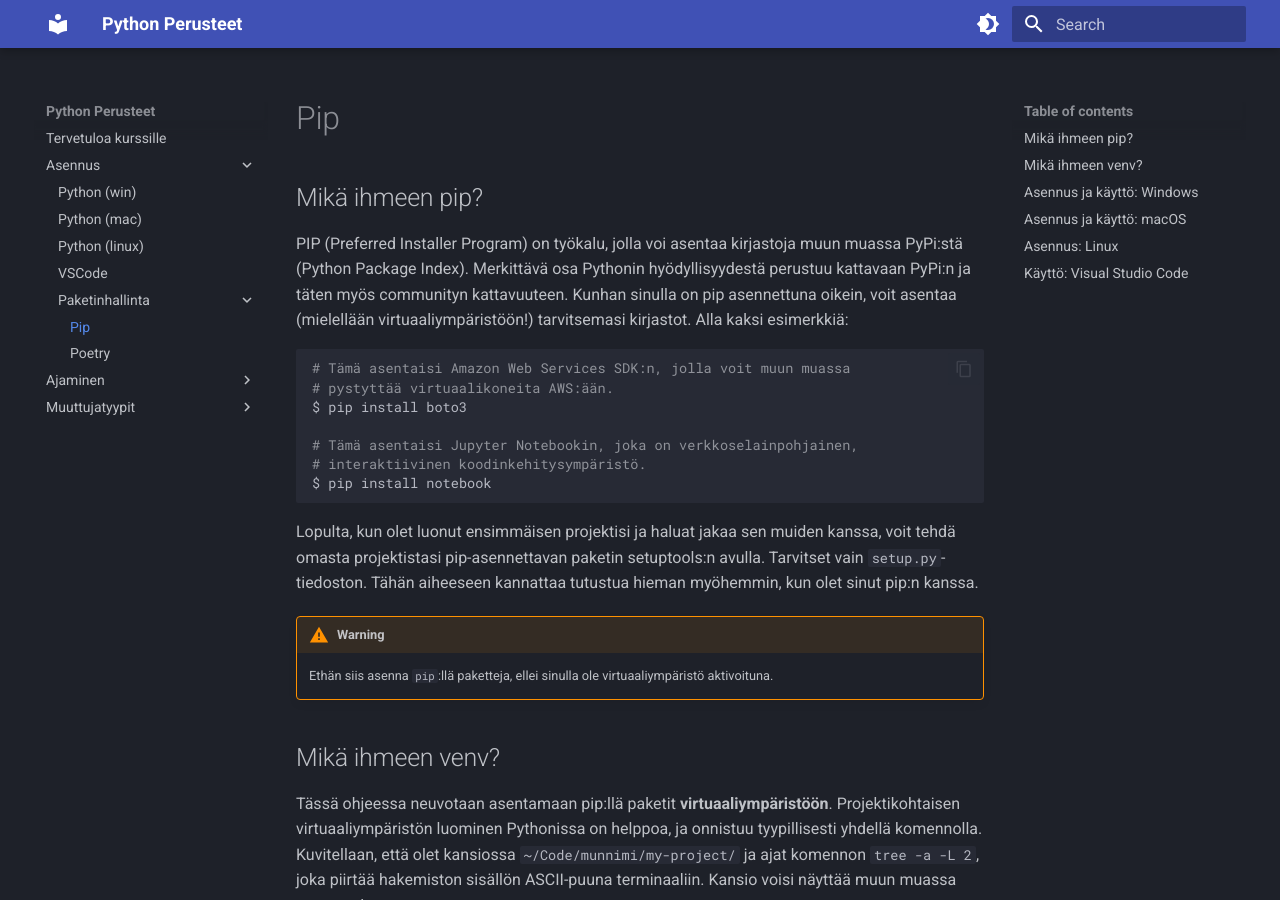
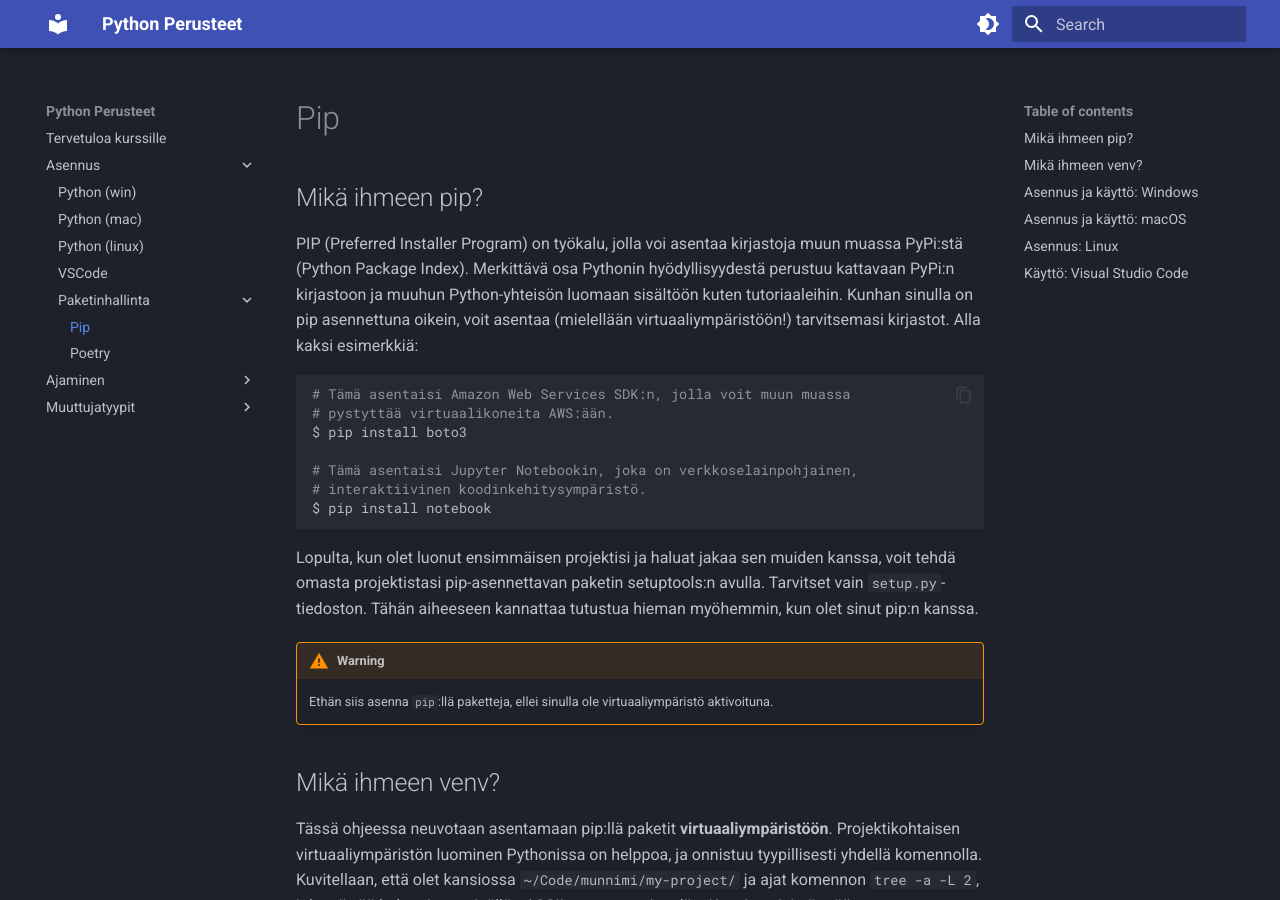
Before and after one commit to sourander/python-perusteet, an MkDocs documentation site: the page built from docs/asennus/paketinhallinta/pip.md, in a window 1280 px wide and 900 px high. Built offline with MkDocs 1.6.1 and Material for MkDocs 9.7.7, drawn with Linux system fonts in a browser that asks for light colours.

Commit message:
Grammar fixed

````diff
--- a/docs/asennus/paketinhallinta/pip.md
+++ b/docs/asennus/paketinhallinta/pip.md
@@ -1,6 +1,6 @@
 ## Mikä ihmeen pip?
 
-PIP (Preferred Installer Program) on työkalu, jolla voi asentaa kirjastoja muun muassa PyPi:stä (Python Package Index). Merkittävä osa Pythonin hyödyllisyydestä perustuu kattavaan PyPi:n ja täten myös communityn kattavuuteen. Kunhan sinulla on pip asennettuna oikein, voit asentaa (mielellään virtuaaliympäristöön!) tarvitsemasi kirjastot. Alla kaksi esimerkkiä:
+PIP (Preferred Installer Program) on työkalu, jolla voi asentaa kirjastoja muun muassa PyPi:stä (Python Package Index). Merkittävä osa Pythonin hyödyllisyydestä perustuu kattavaan PyPi:n kirjastoon ja muuhun Python-yhteisön luomaan sisältöön kuten tutoriaaleihin. Kunhan sinulla on pip asennettuna oikein, voit asentaa (mielellään virtuaaliympäristöön!) tarvitsemasi kirjastot. Alla kaksi esimerkkiä:
 
 ```bash
 # Tämä asentaisi Amazon Web Services SDK:n, jolla voit muun muassa
````
